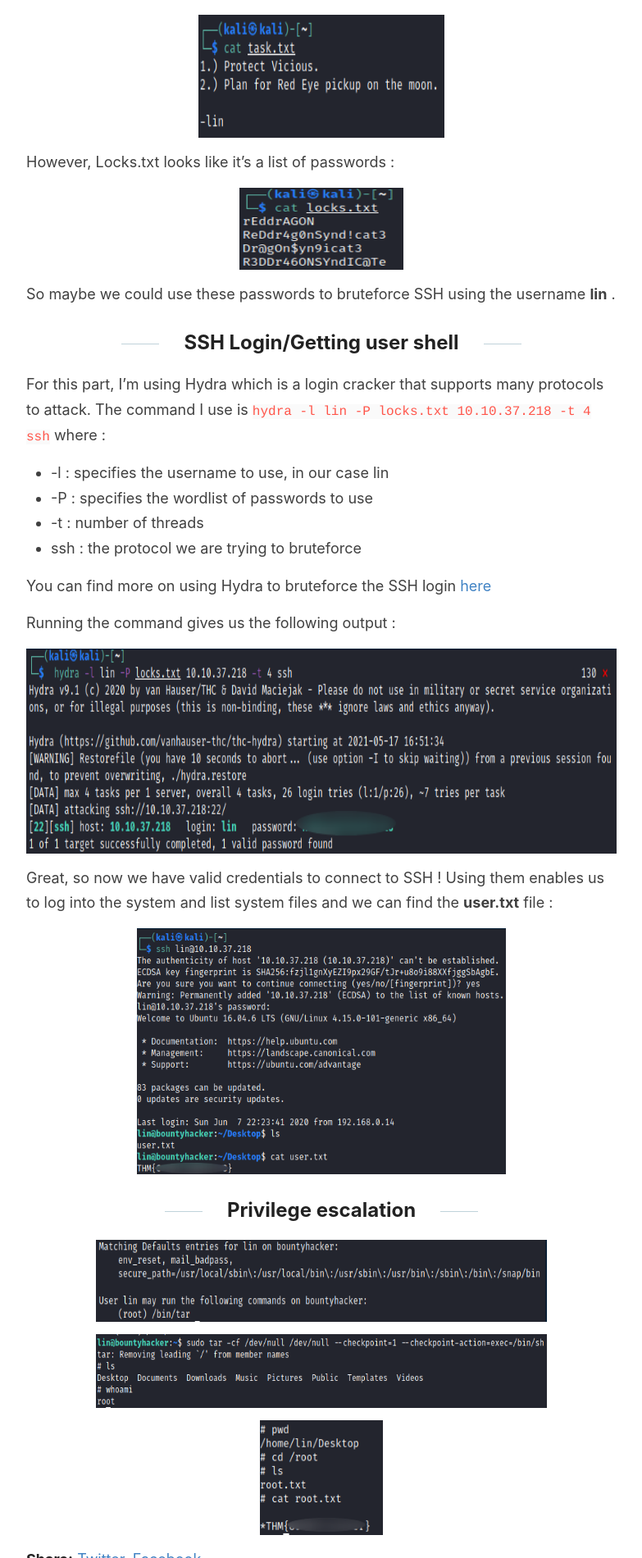
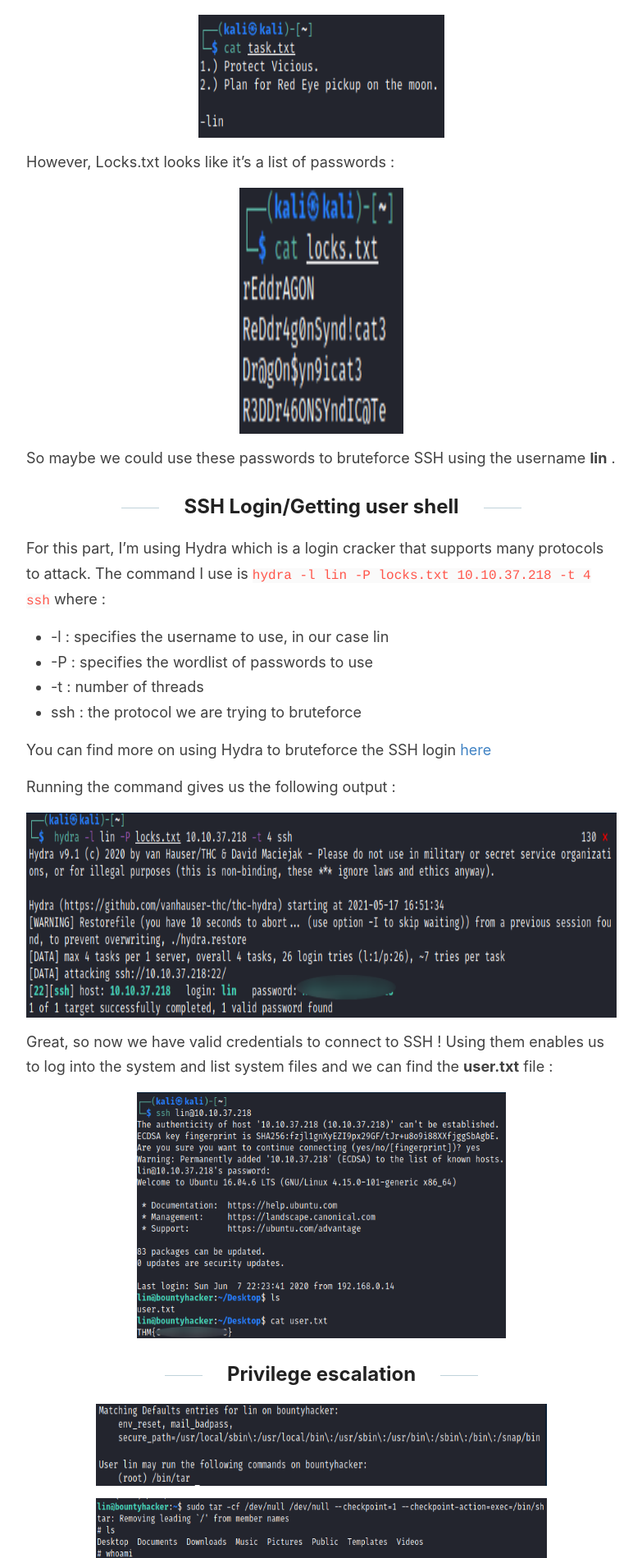
Before and after one commit to 0xdnxh/0xdnxh.github.io, a Jekyll site: the page built from _posts/2021-5-23-THM-BountyHacker-Writeup.md, in a window 1280 px wide. Shown: the part 2510-4410 px from the top of the page at 82% size, without its empty margins (248-1031 px from the left). Built offline with Jekyll 4.4.1, drawn with Linux system fonts in a browser that asks for light colours.

Commit message:
Modified parts

```diff
--- a/_posts/2021-5-23-THM-BountyHacker-Writeup.md
+++ b/_posts/2021-5-23-THM-BountyHacker-Writeup.md
@@ -36,7 +36,7 @@ Task.txt looks like it was written by a person named **lin** who might be a user
 
 However, Locks.txt looks like it's a list of passwords :
 
-<img src="/images/THM/BountyHacker/lockstxt.PNG" width="200" height="100"/>
+<img src="/images/THM/BountyHacker/lockstxt.PNG" width="200" height="300"/>
 
 So maybe we could use these passwords to bruteforce SSH using the username **lin** .
 
```
